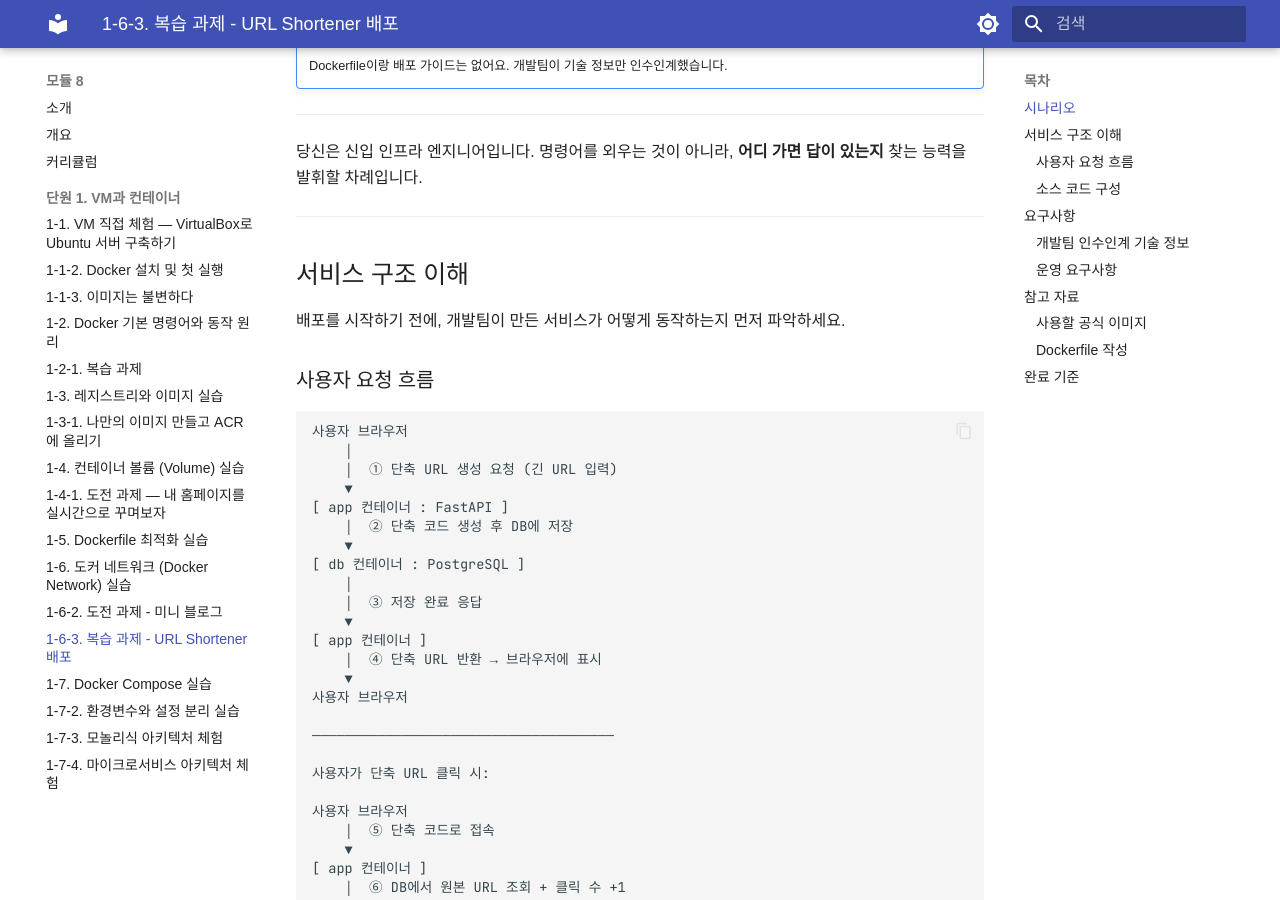
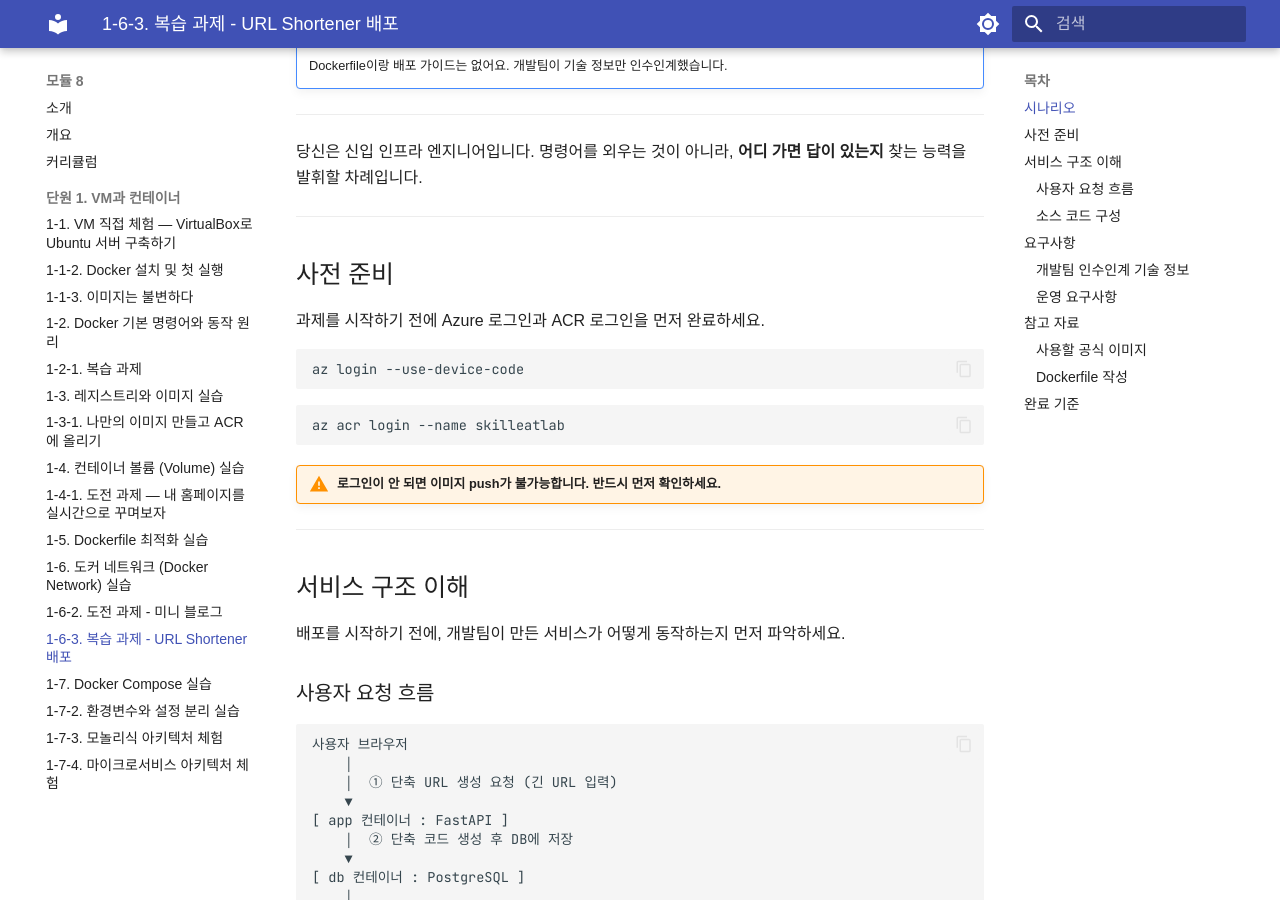
Before and after one commit to skilleat-labs/docker-k8s-labs, an MkDocs documentation site: the page built from docs/modules/module8/1-6-3.md, in a window 1280 px wide and 900 px high, scrolled down 364 px. Built offline with MkDocs 1.6.1 and Material for MkDocs 9.7.7, drawn with Linux system fonts in a browser that asks for light colours; some web fonts are replaced.

Commit message:
docs: 모듈8 1-6-3 사전 준비 섹션 추가 (az 로그인, ACR 로그인)
Co-Authored-By: Claude Sonnet 4.6 <noreply@anthropic.com>

````diff
--- a/docs/modules/module8/1-6-3.md
+++ b/docs/modules/module8/1-6-3.md
@@ -15,6 +15,22 @@
 
 당신은 신입 인프라 엔지니어입니다.
 명령어를 외우는 것이 아니라, **어디 가면 답이 있는지** 찾는 능력을 발휘할 차례입니다.
+
+---
+
+## 사전 준비
+
+과제를 시작하기 전에 Azure 로그인과 ACR 로그인을 먼저 완료하세요.
+
+```bash
+az login --use-device-code
+```
+
+```bash
+az acr login --name skilleatlab
+```
+
+!!! warning "로그인이 안 되면 이미지 push가 불가능합니다. 반드시 먼저 확인하세요."
 
 ---
 
````
